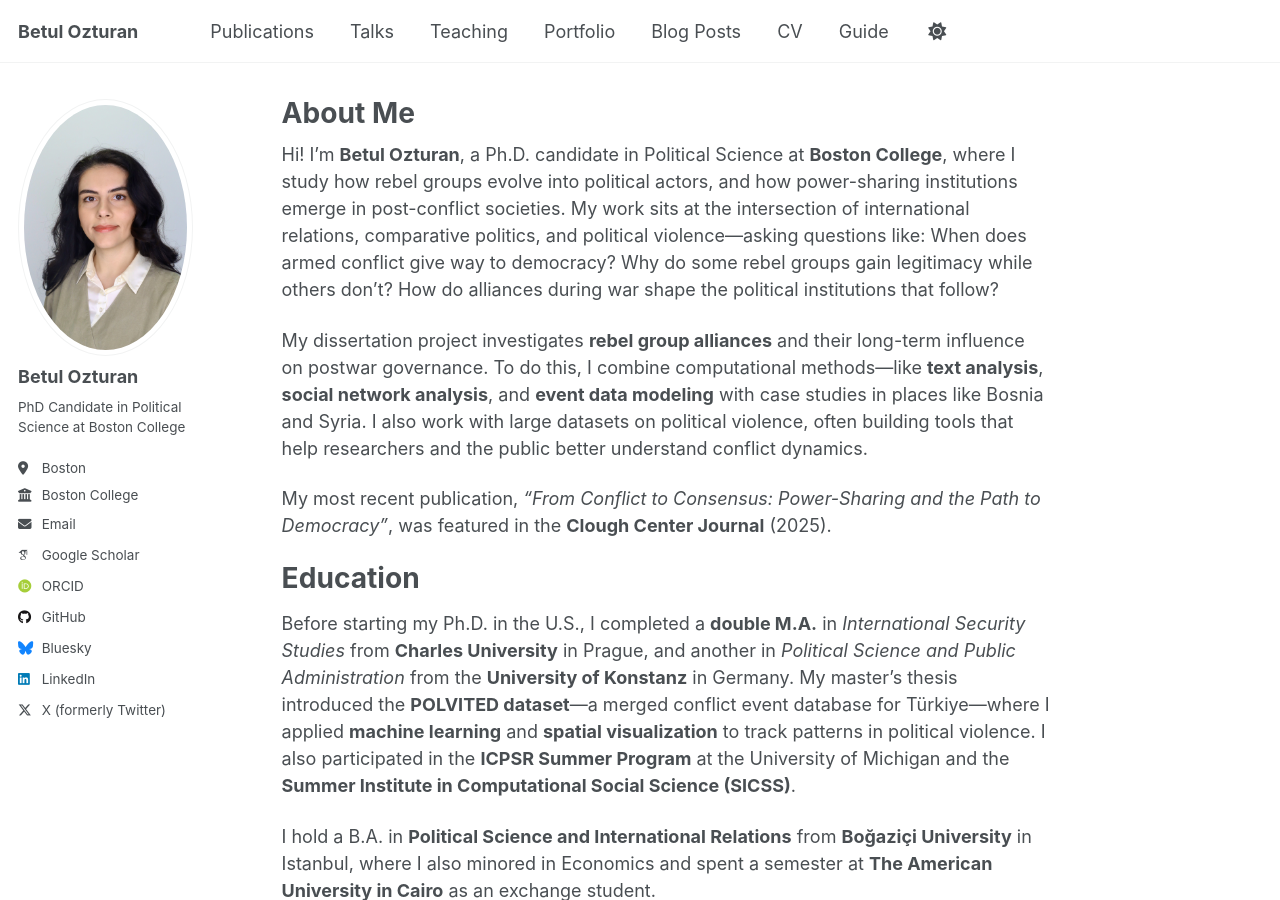
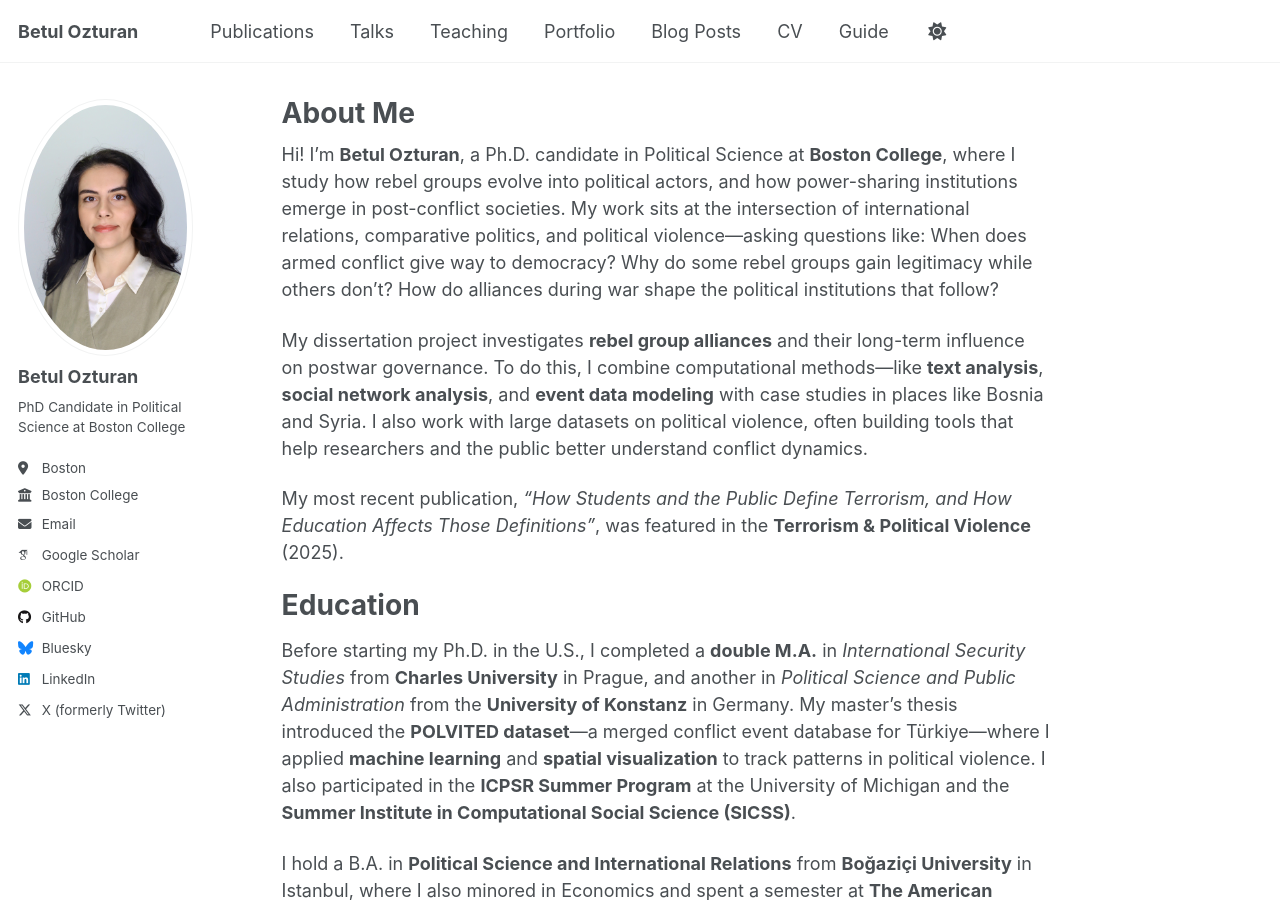
Before and after one commit to betulozturan/betulozturan.github.io, a Jekyll site: the page built from _pages/about.md, in a window 1280 px wide and 900 px high. Built offline with Jekyll 4.4.1, drawn with Linux system fonts in a browser that asks for light colours; some web fonts are replaced.

Commit message:
Update about.md

```diff
--- a/_pages/about.md
+++ b/_pages/about.md
@@ -11,7 +11,7 @@ Hi! I’m **Betul Ozturan**, a Ph.D. candidate in Political Science at **Boston
 
 My dissertation project investigates **rebel group alliances** and their long-term influence on postwar governance. To do this, I combine computational methods—like **text analysis**, **social network analysis**, and **event data modeling** with case studies in places like Bosnia and Syria. I also work with large datasets on political violence, often building tools that help researchers and the public better understand conflict dynamics.
 
-My most recent publication, *“From Conflict to Consensus: Power-Sharing and the Path to Democracy”*, was featured in the **Clough Center Journal** (2025).
+My most recent publication, *“How Students and the Public Define Terrorism, and How Education Affects Those Definitions”*, was featured in the **Terrorism & Political Violence** (2025).
 
 Education
 ======
```
